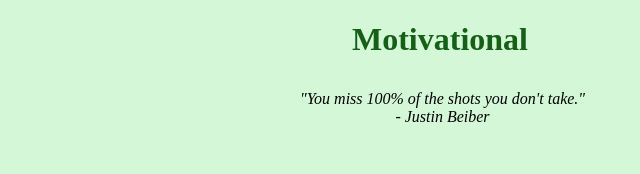
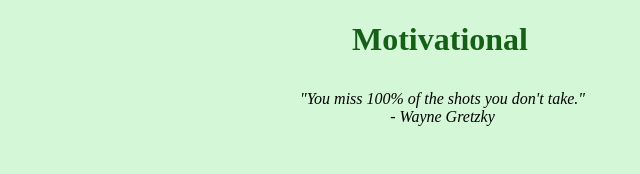
Before and after one commit to rs691/GitLab, a plain HTML site: page index.html in a window 1280 px wide. Shown: the full height of the page, 200-840 px from the left. Drawn offline with Linux system fonts and the light colour scheme.

Commit message:
crose: Correcting author

```diff
--- a/index.html
+++ b/index.html
@@ -8,7 +8,7 @@
     <h1>Motivational</h1>
     <blockquote>
       "You miss 100% of the shots you don't take."
-      <footer>- Justin Beiber</footer>
+      <footer>- Wayne Gretzky</footer>
     </blockquote>
   </body>
 </html>
```
